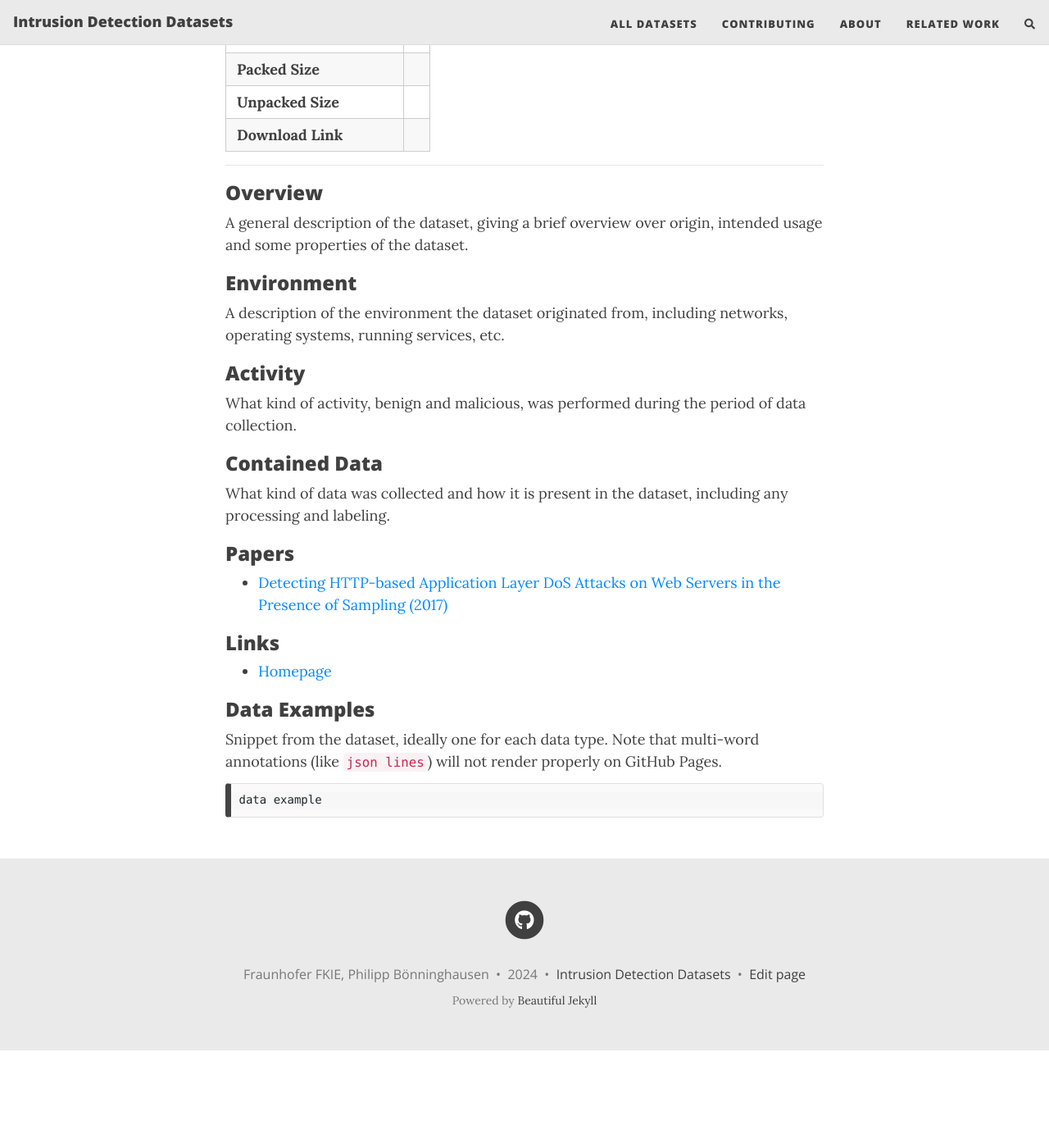
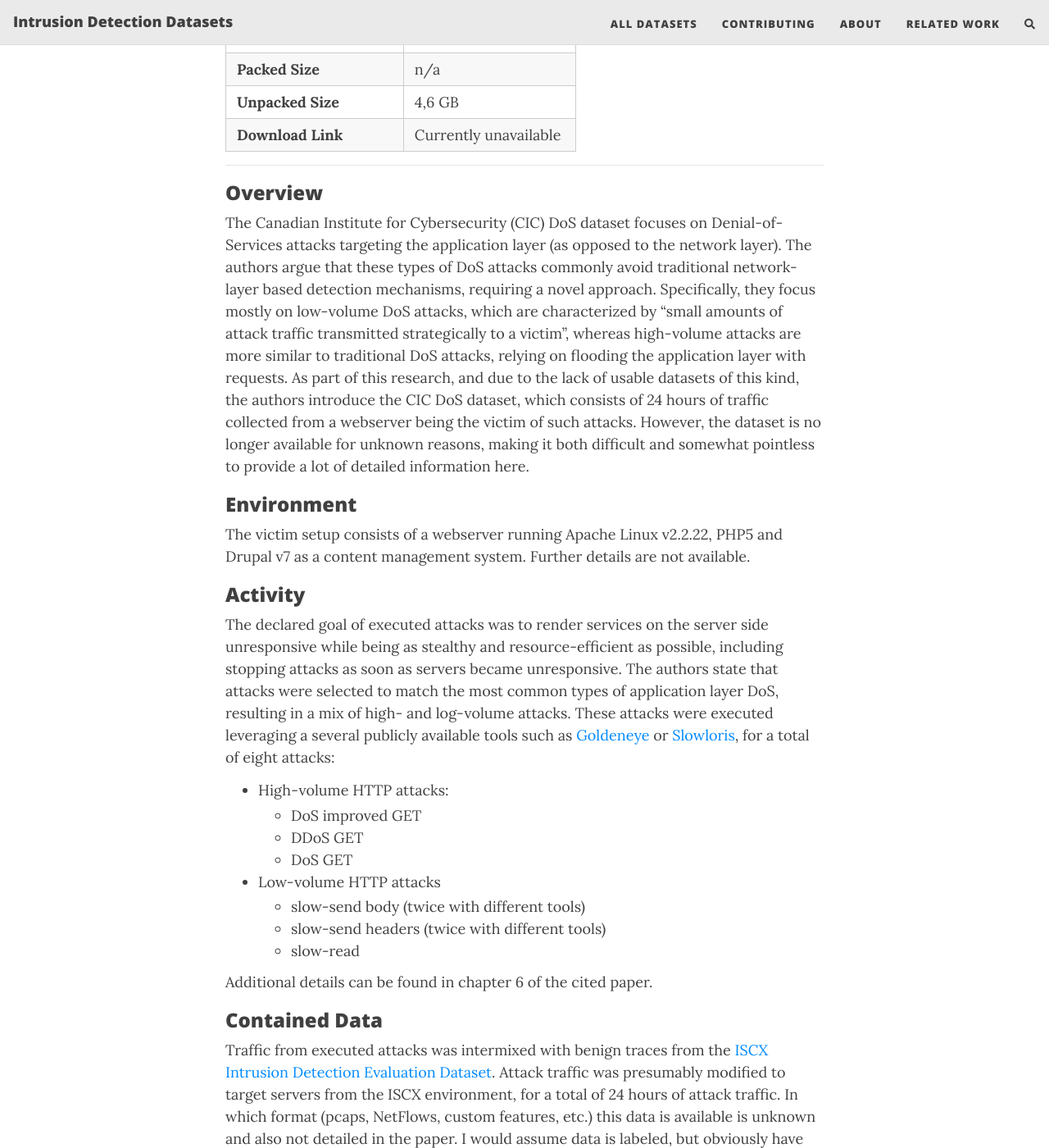
Before and after one commit to fkie-cad/COMIDDS, a Jekyll site: the page built from content/datasets/cic_dos.md, in a window 1280 px wide and 1400 px high, scrolled down 918 px. Shown: the whole window at 82% size. Built offline with Jekyll 4.4.1, drawn with Linux system fonts in a browser that asks for light colours; nearby versions of some CDN libraries; comment, search, counter and statistics services are not loaded; before the commit the page ends 2199 px from its top, so only the background shows below that; some of the changed text lies outside the part shown.

Commit message:
Add information about CIC DoS

````diff
--- a/content/datasets/cic_dos.md
+++ b/content/datasets/cic_dos.md
@@ -8,40 +8,60 @@ title: CIC DoS
 - [Contained Data](#contained-data)
 - [Papers](#papers)
 - [Links](#links)
-- [Data Examples](#data-examples)
+- [Related Entries](#related-entries)
 
-| <!-- -->                 | <!-- --> |
-|--------------------------|----------|
-| **Network Log Source**   |          |
-| **Network Logs Labeled** |          |
-| **Host Log Source**      |          |
-| **Host Logs Labeled**    |          |
-|                          |          |
-| **Overall Setting**      |          |
-| **OS Types**             |          |
-| **Number of Machines**   |          |
-| **Total Runtime**        |          |
-| **Year of Collection**   |          |
-| **Attack Categories**    |          |
-| **User Emulation**       |          |
-|                          |          |
-| **Packed Size**          |          |
-| **Unpacked Size**        |          |
-| **Download Link**        |          |
+| <!-- -->                 | <!-- -->              |
+|--------------------------|-----------------------|
+| **Network Log Source**   | Unknown               |
+| **Network Logs Labeled** | Presumably            |
+| **Host Log Source**      | -                     |
+| **Host Logs Labeled**    | -                     |
+|                          |                       |
+| **Overall Setting**      | Single OS             |
+| **OS Types**             | Apache Linux          |
+| **Number of Machines**   | 1                     |
+| **Total Runtime**        | 24 hours              |
+| **Year of Collection**   | 2017                  |
+| **Attack Categories**    | Application-layer DoS |
+| **User Emulation**       | n/a                   |
+|                          |                       |
+| **Packed Size**          | n/a                   |
+| **Unpacked Size**        | 4,6 GB                |
+| **Download Link**        | Currently unavailable |
 
 ***
 
 ### Overview
-A general description of the dataset, giving a brief overview over origin, intended usage and some properties of the dataset.
+The Canadian Institute for Cybersecurity (CIC) DoS dataset focuses on Denial-of-Services attacks targeting the application layer (as opposed to the network layer).
+The authors argue that these types of DoS attacks commonly avoid traditional network-layer based detection mechanisms, requiring a novel approach.
+Specifically, they focus mostly on low-volume DoS attacks, which are characterized by "small amounts of attack traffic transmitted strategically to a victim", whereas high-volume attacks are more similar to traditional DoS attacks, relying on flooding the application layer with requests.
+As part of this research, and due to the lack of usable datasets of this kind, the authors introduce the CIC DoS dataset, which consists of 24 hours of traffic collected from a webserver being the victim of such attacks.
+However, the dataset is no longer available for unknown reasons, making it both difficult and somewhat pointless to provide a lot of detailed information here.
 
 ### Environment
-A description of the environment the dataset originated from, including networks, operating systems, running services, etc.
+The victim setup consists of a webserver running Apache Linux v2.2.22, PHP5 and Drupal v7 as a content management system.
+Further details are not available.
 
 ### Activity
-What kind of activity, benign and malicious, was performed during the period of data collection.
+The declared goal of executed attacks was to render services on the server side unresponsive while being as stealthy and resource-efficient as possible, including stopping attacks as soon as servers became unresponsive.
+The authors state that attacks were selected to match the most common types of application layer DoS, resulting in a mix of high- and log-volume attacks.
+These attacks were executed leveraging a several publicly available tools such as [Goldeneye](https://github.com/jseidl/GoldenEye) or [Slowloris](https://github.com/gkbrk/slowloris), for a total of eight attacks:
+- High-volume HTTP attacks:
+  - DoS improved GET
+  - DDoS GET
+  - DoS GET
+- Low-volume HTTP attacks
+  - slow-send body (twice with different tools)
+  - slow-send headers (twice with different tools)
+  - slow-read
+
+Additional details can be found in chapter 6 of the cited paper.
 
 ### Contained Data
-What kind of data was collected and how it is present in the dataset, including any processing and labeling.
+Traffic from executed attacks was intermixed with benign traces from the [ISCX Intrusion Detection Evaluation Dataset](iscx_ids_2012.md).
+Attack traffic was presumably modified to target servers from the ISCX environment, for a total of 24 hours of attack traffic.
+In which format (pcaps, NetFlows, custom features, etc.) this data is available is unknown and also not detailed in the paper.
+I would assume data is labeled, but obviously have no way to confirm this.
 
 ### Papers
 - [Detecting HTTP-based Application Layer DoS Attacks on Web Servers in the Presence of Sampling (2017)](https://doi.org/10.1016/j.comnet.2017.03.018)
@@ -49,9 +69,5 @@ What kind of data was collected and how it is present in the dataset, including
 ### Links
 - [Homepage](https://www.unb.ca/cic/datasets/dos-dataset.html)
 
-### Data Examples
-Snippet from the dataset, ideally one for each data type.
-Note that multi-word annotations (like `json lines`) will not render properly on GitHub Pages.
-```
-data example
-```
+### Related Entries
+- [ISCX Intrusion Detection Evaluation Dataset](iscx_ids_2012.md)
````
Also changed, not shown: content/all_datasets.md (+1 -1 lines).
